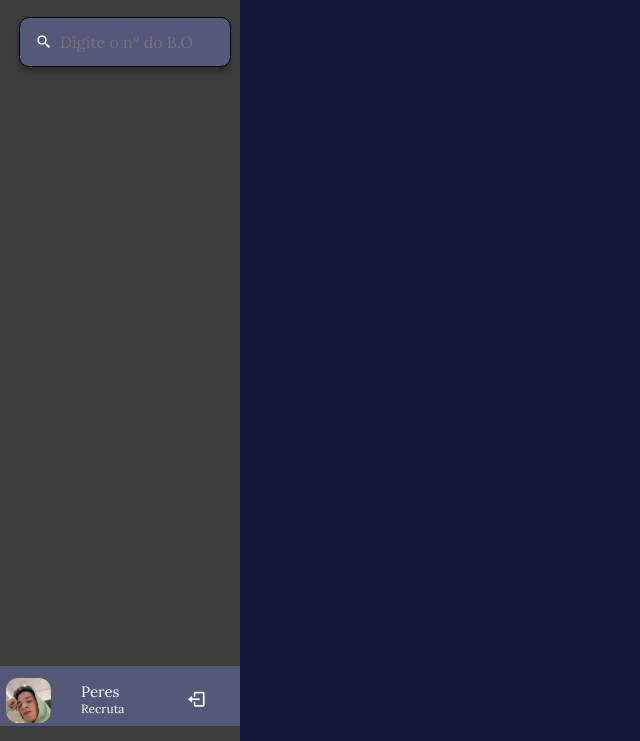
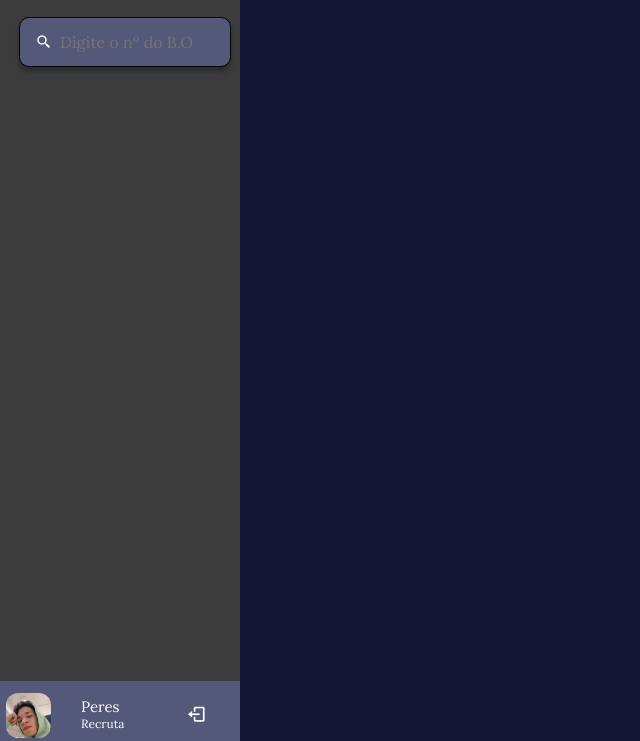
Before and after one commit to Lucax-Peres/Spoe-Application, a plain HTML site: page index.html in a window 1280 px wide. Shown: the part 59-800 px from the top of the page, without its empty margins (0-640 px from the left). Drawn offline with nearby package versions, Linux system fonts and the light colour scheme.

Commit message:
Update style.css

```diff
--- a/style.css
+++ b/style.css
@@ -94,7 +94,7 @@ margin-top: 20px;
 .sidebar .profile_content{
   position: absolute;
   color: #fff;
-  bottom: 15px;
+  bottom: 0px;
   left: 0;
   width: 100%;
 }
```
